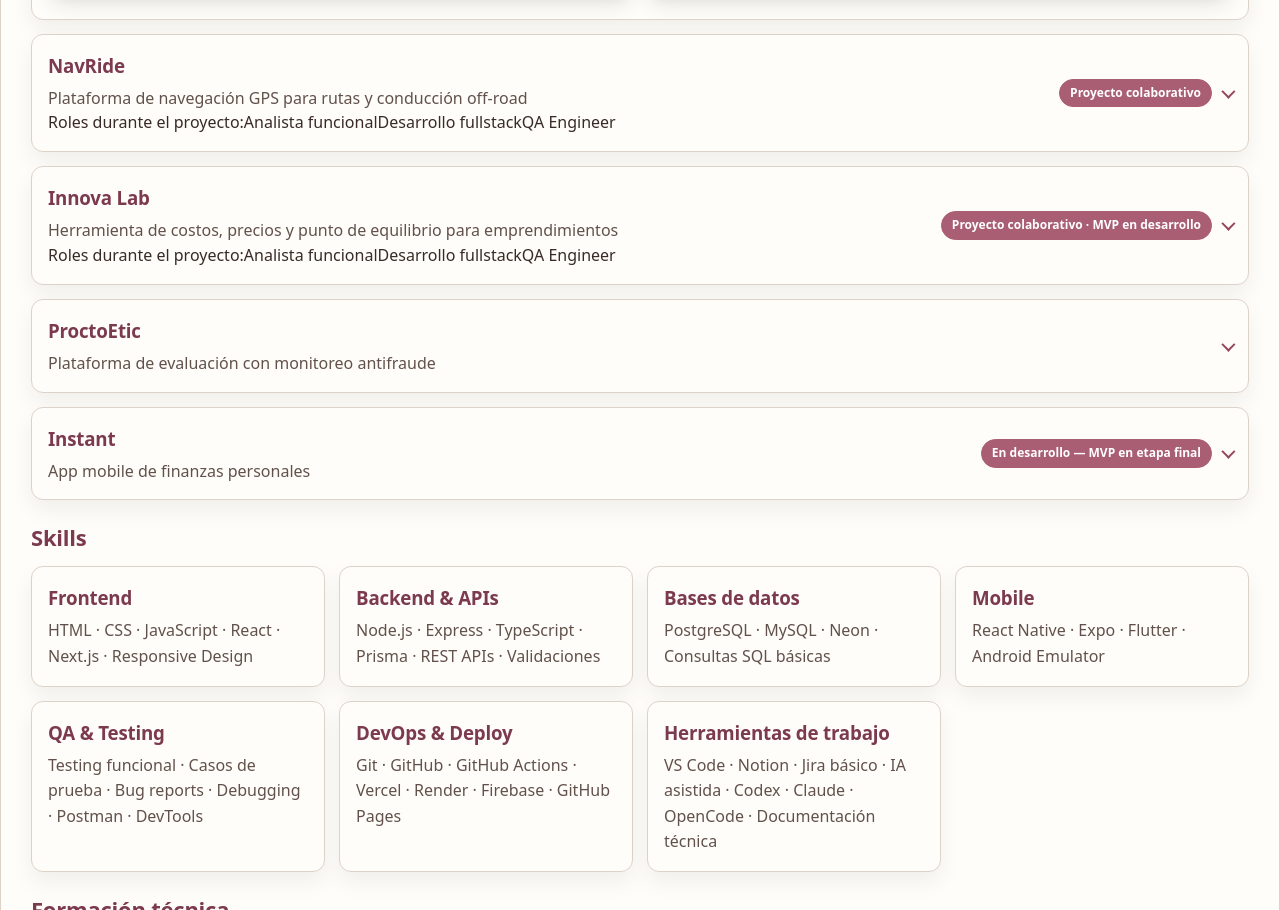
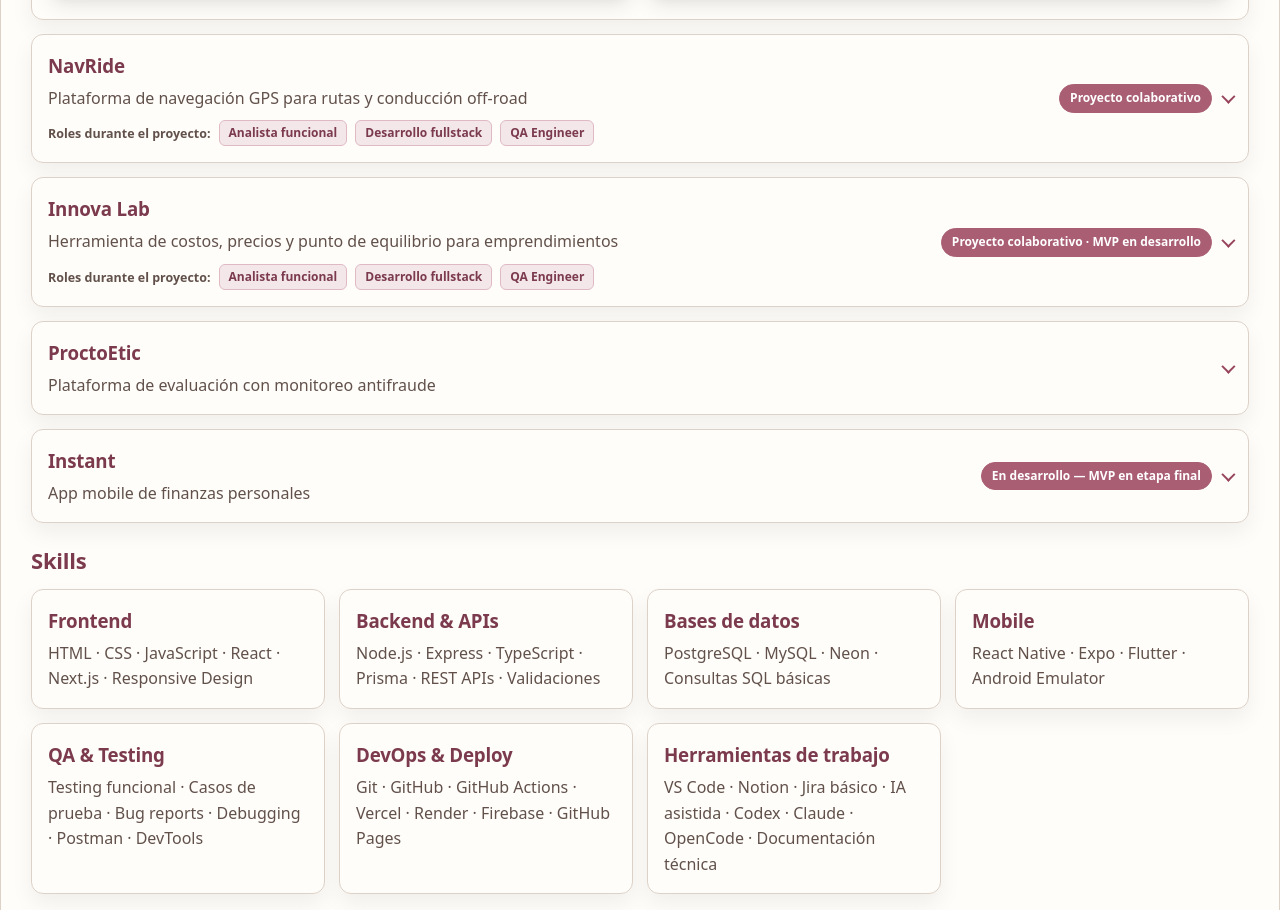
Before and after one commit to maluguiro/Maluguiro.github.io, a plain HTML site: page index.html in a window 1280 px wide. Shown: the part 1508-2418 px from the top of the page. Drawn offline with Linux system fonts and the light colour scheme.

Commit message:
style(portfolio): add restrained role labels and section hierarchy

```diff
--- a/style.css
+++ b/style.css
@@ -1921,3 +1921,11 @@ a.btn{ border-bottom: 0; }
   padding: 10px 16px;
   height: auto;
 }
+
+
+/* Roles visibles en el resumen de proyectos colaborativos */
+.project-roles{display:flex;align-items:center;flex-wrap:wrap;gap:6px 8px;margin-top:10px}
+.project-roles__label{font-size:.78rem;font-weight:650;color:var(--muted)}
+.project-role-tag{display:inline-flex;align-items:center;padding:3px 9px;border-radius:6px;background:var(--accent-soft);border:1px solid var(--accent-soft-border);color:var(--pink-soft-2);font-size:.75rem;font-weight:650;line-height:1.5}
+.project-accordion__body h4{font-size:.95rem;margin:18px 0 6px;color:var(--ink)}
+.project-accordion__body h4:first-child{margin-top:4px}
```
